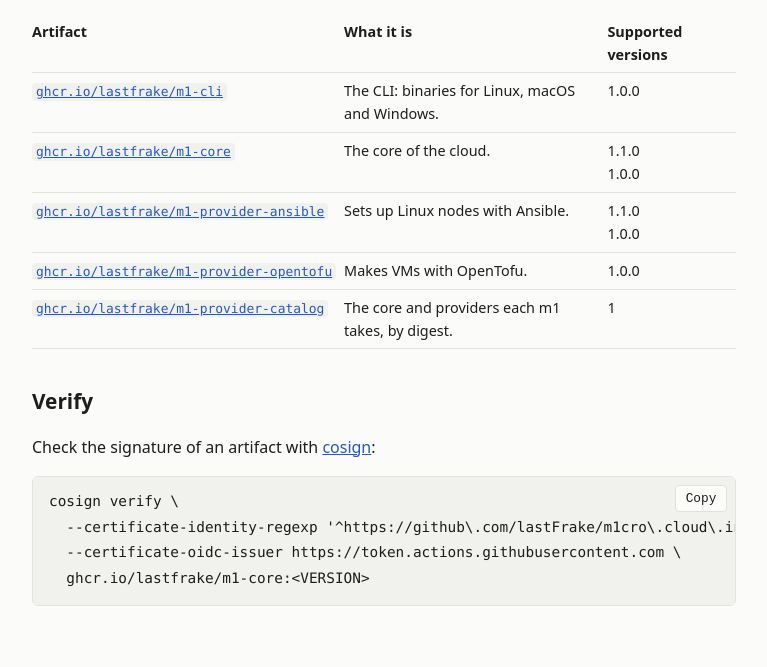
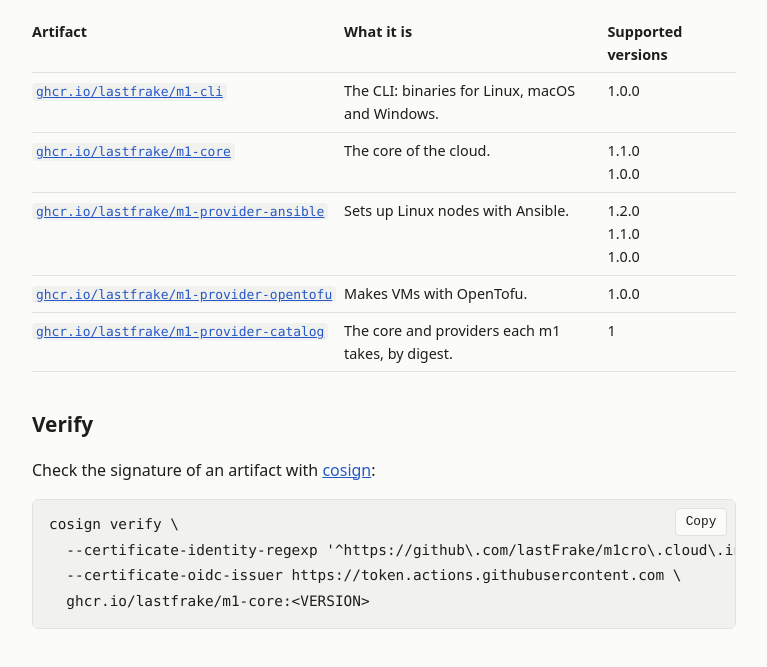
Before and after one commit to lastFrake/m1cro.cloud, a plain HTML site: page artifacts/index.html in a window 1280 px wide. Shown: the part 191-858 px from the top of the page, without its empty margins (256-1023 px from the left). Drawn offline with Linux system fonts and the light colour scheme.

Commit message:
Publish the site

```diff
--- a/artifacts/index.html
+++ b/artifacts/index.html
@@ -26,7 +26,7 @@
   <tr><th>Artifact</th><th>What it is</th><th>Supported versions</th></tr>
   <tr><td><a href="https://github.com/users/lastFrake/packages/container/package/m1-cli"><code>ghcr.io/lastfrake/m1-cli</code></a></td><td>The CLI: binaries for Linux, macOS and Windows.</td><td>1.0.0</td></tr>
   <tr><td><a href="https://github.com/users/lastFrake/packages/container/package/m1-core"><code>ghcr.io/lastfrake/m1-core</code></a></td><td>The core of the cloud.</td><td>1.1.0<br />1.0.0</td></tr>
-  <tr><td><a href="https://github.com/users/lastFrake/packages/container/package/m1-provider-ansible"><code>ghcr.io/lastfrake/m1-provider-ansible</code></a></td><td>Sets up Linux nodes with Ansible.</td><td>1.1.0<br />1.0.0</td></tr>
+  <tr><td><a href="https://github.com/users/lastFrake/packages/container/package/m1-provider-ansible"><code>ghcr.io/lastfrake/m1-provider-ansible</code></a></td><td>Sets up Linux nodes with Ansible.</td><td>1.2.0<br />1.1.0<br />1.0.0</td></tr>
   <tr><td><a href="https://github.com/users/lastFrake/packages/container/package/m1-provider-opentofu"><code>ghcr.io/lastfrake/m1-provider-opentofu</code></a></td><td>Makes VMs with OpenTofu.</td><td>1.0.0</td></tr>
   <tr><td><a href="https://github.com/users/lastFrake/packages/container/package/m1-provider-catalog"><code>ghcr.io/lastfrake/m1-provider-catalog</code></a></td><td>The core and providers each m1 takes, by digest.</td><td>1</td></tr>
 </table>
```
Also changed, not shown: .well-known/security.txt.
